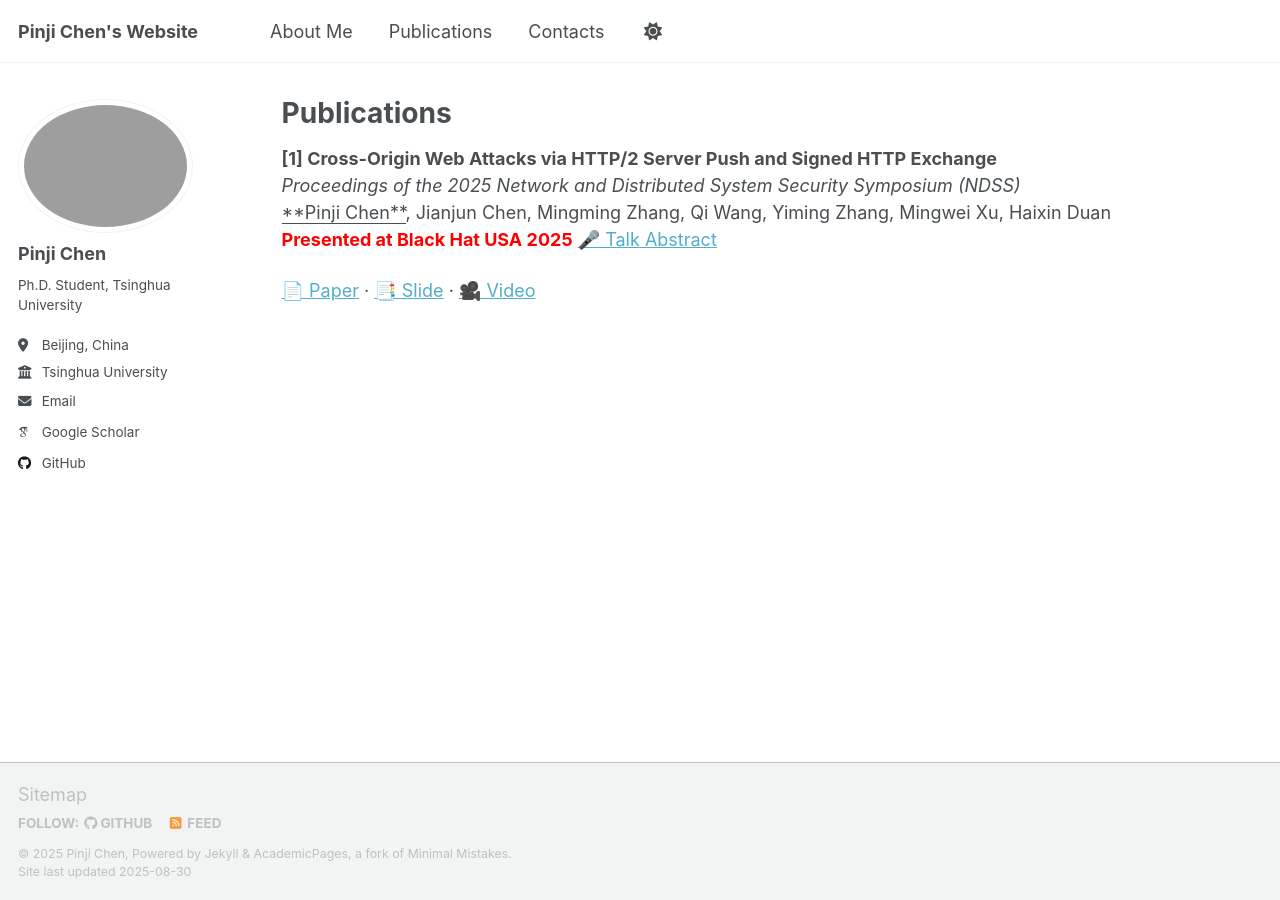
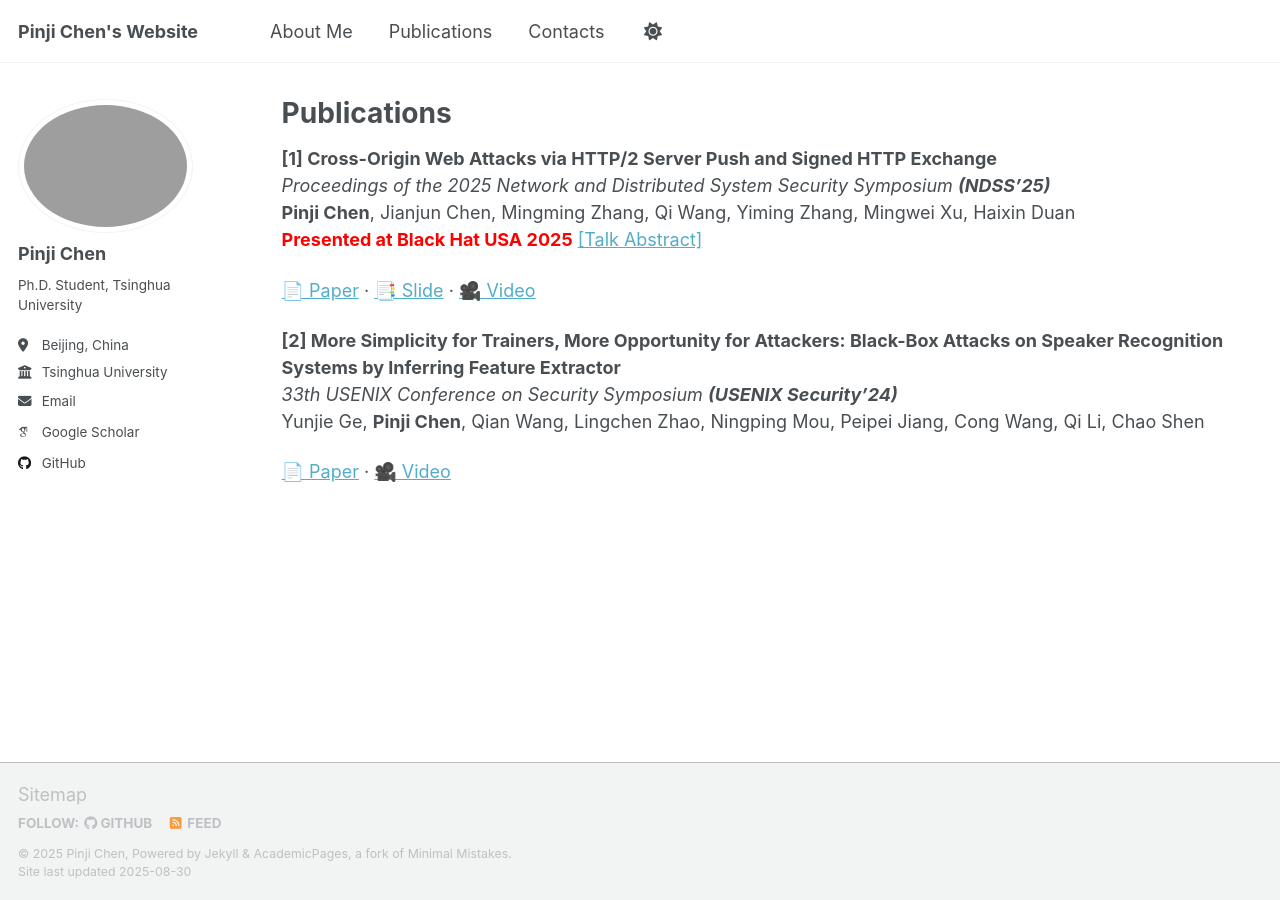
Before and after one commit to Chenpinji/Chenpinji.github.io, a Jekyll site: the page built from _pages/publications.md, in a window 1280 px wide. Built offline with Jekyll 4.4.1, drawn with Linux system fonts in a browser that asks for light colours; some web fonts are replaced; a script that is not in the unit is left out.

Commit message:
update pub

```diff
--- a/_pages/publications.md
+++ b/_pages/publications.md
@@ -6,8 +6,15 @@ author_profile: true
 ---
 
 **[1] Cross-Origin Web Attacks via HTTP/2 Server Push and Signed HTTP Exchange**
-*Proceedings of the 2025 Network and Distributed System Security Symposium (NDSS)*
-<u>**Pinji Chen**</u>, Jianjun Chen, Mingming Zhang, Qi Wang, Yiming Zhang, Mingwei Xu, Haixin Duan
-<span style="color:red; font-weight:bold;">Presented at Black Hat USA 2025</span> [🎤 Talk Abstract](https://www.blackhat.com/us-25/briefings/schedule/index.html#cross-origin-web-attacks-via-http2-server-push-and-signed-http-exchange-45150)
+*Proceedings of the 2025 Network and Distributed System Security Symposium **(NDSS'25)***
+**Pinji Chen**, Jianjun Chen, Mingming Zhang, Qi Wang, Yiming Zhang, Mingwei Xu, Haixin Duan
+<span style="color:red; font-weight:bold;">Presented at Black Hat USA 2025</span> [[Talk Abstract]](https://www.blackhat.com/us-25/briefings/schedule/index.html#cross-origin-web-attacks-via-http2-server-push-and-signed-http-exchange-45150)
 
 [📄 Paper](https://www.ndss-symposium.org/wp-content/uploads/2025-1086-paper.pdf) · [📑 Slide](/files/US-25-Chen-Cross-Origin-Web-Attacks-via-HTTP:2-Server-Push-and-Signed-HTTP-Exchange-Thursday.pdf) · [🎥 Video](https://www.youtube.com/watch?v=A9fe2_nWM44)
+
+**[2] More Simplicity for Trainers, More Opportunity for Attackers: Black-Box Attacks on Speaker Recognition Systems by Inferring Feature Extractor**
+*33th USENIX Conference on Security Symposium **(USENIX Security'24)***
+Yunjie Ge, **Pinji Chen**, Qian Wang, Lingchen Zhao, Ningping Mou,  Peipei Jiang, Cong Wang, Qi Li, Chao Shen
+
+
+[📄 Paper](https://www.usenix.org/system/files/usenixsecurity24-ge-attacks.pdf) · [🎥 Video](https://www.youtube.com/watch?v=Rr5logU-JPQ&t=3s)
```
